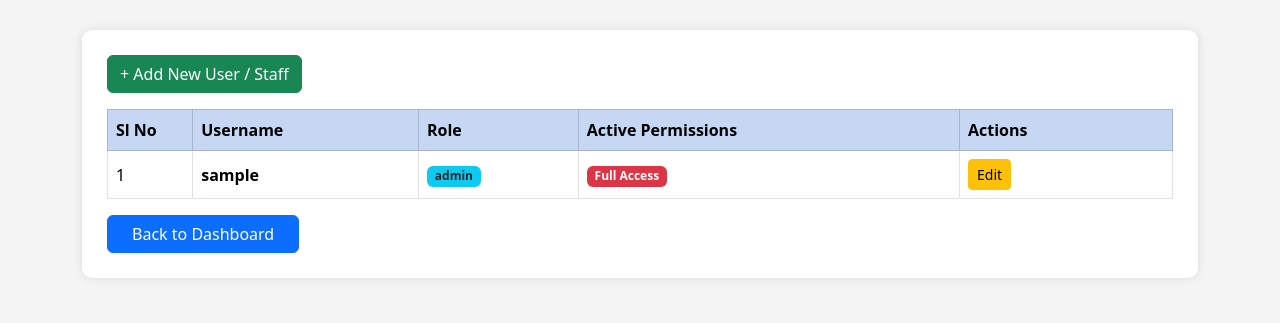
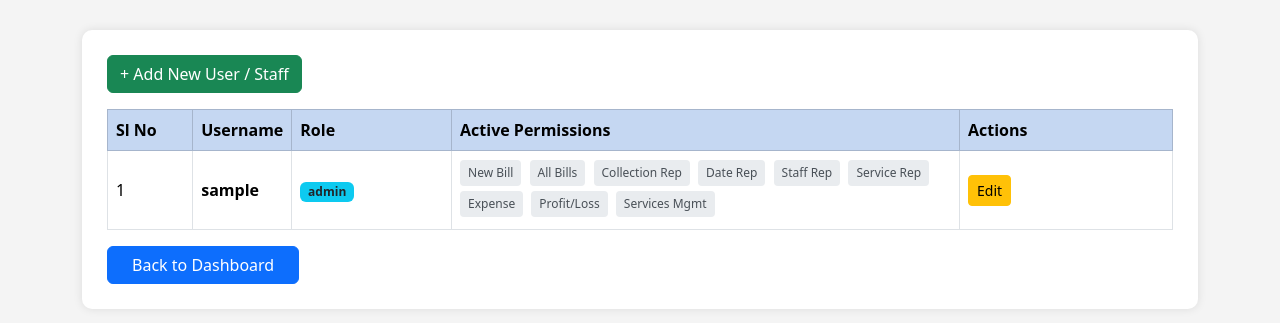
Before and after one commit to Akshayabill/csc-billing, a Flask app: page /users in a window 1280 px wide. Shown: the part 98-421 px from the top of the page. Run offline with Flask 3, Linux system fonts and the light colour scheme; the visitor is signed in with stand-in values (Sample User, id 1); a database or web service that is not in the repository returns one stand-in record (values such as "Sample title"); some libraries are stand-ins or nearby versions.

Commit message:
Update users.html

```diff
--- a/templates/users.html
+++ b/templates/users.html
@@ -34,6 +34,7 @@
             border-radius: 4px;
             font-size: 12px;
             display: inline-block;
+            margin-bottom: 4px;
         }
     </style>
 
@@ -76,14 +77,21 @@
                     {% if user[3] == 'ADMIN' %}
                         <span class="badge bg-success">All Access (System Admin)</span>
                     {% else %}
-                        {% if user[7] %}
+                        {% if user[13] %}
                             <span class="badge bg-danger">Full Access</span>
                         {% else %}
-                            {% if user[4] %}<span class="badge-perm">Reports</span>{% endif %}
-                            {% if user[5] %}<span class="badge-perm">Services</span>{% endif %}
-                            {% if user[6] %}<span class="badge-perm">Expenses</span>{% endif %}
-                            {% if not user[4] and not user[5] and not user[6] %}
-                                <span class="text-muted" style="font-size: 13px;">Billing Only</span>
+                            {% if user[4] %}<span class="badge-perm">New Bill</span>{% endif %}
+                            {% if user[5] %}<span class="badge-perm">All Bills</span>{% endif %}
+                            {% if user[6] %}<span class="badge-perm">Collection Rep</span>{% endif %}
+                            {% if user[7] %}<span class="badge-perm">Date Rep</span>{% endif %}
+                            {% if user[8] %}<span class="badge-perm">Staff Rep</span>{% endif %}
+                            {% if user[9] %}<span class="badge-perm">Service Rep</span>{% endif %}
+                            {% if user[10] %}<span class="badge-perm">Expense</span>{% endif %}
+                            {% if user[11] %}<span class="badge-perm">Profit/Loss</span>{% endif %}
+                            {% if user[12] %}<span class="badge-perm">Services Mgmt</span>{% endif %}
+
+                            {% if not user[4] and not user[5] and not user[6] and not user[7] and not user[8] and not user[9] and not user[10] and not user[11] and not user[12] %}
+                                <span class="text-muted" style="font-size: 13px;">No Dashboard Access</span>
                             {% endif %}
                         {% endif %}
                     {% endif %}
```
